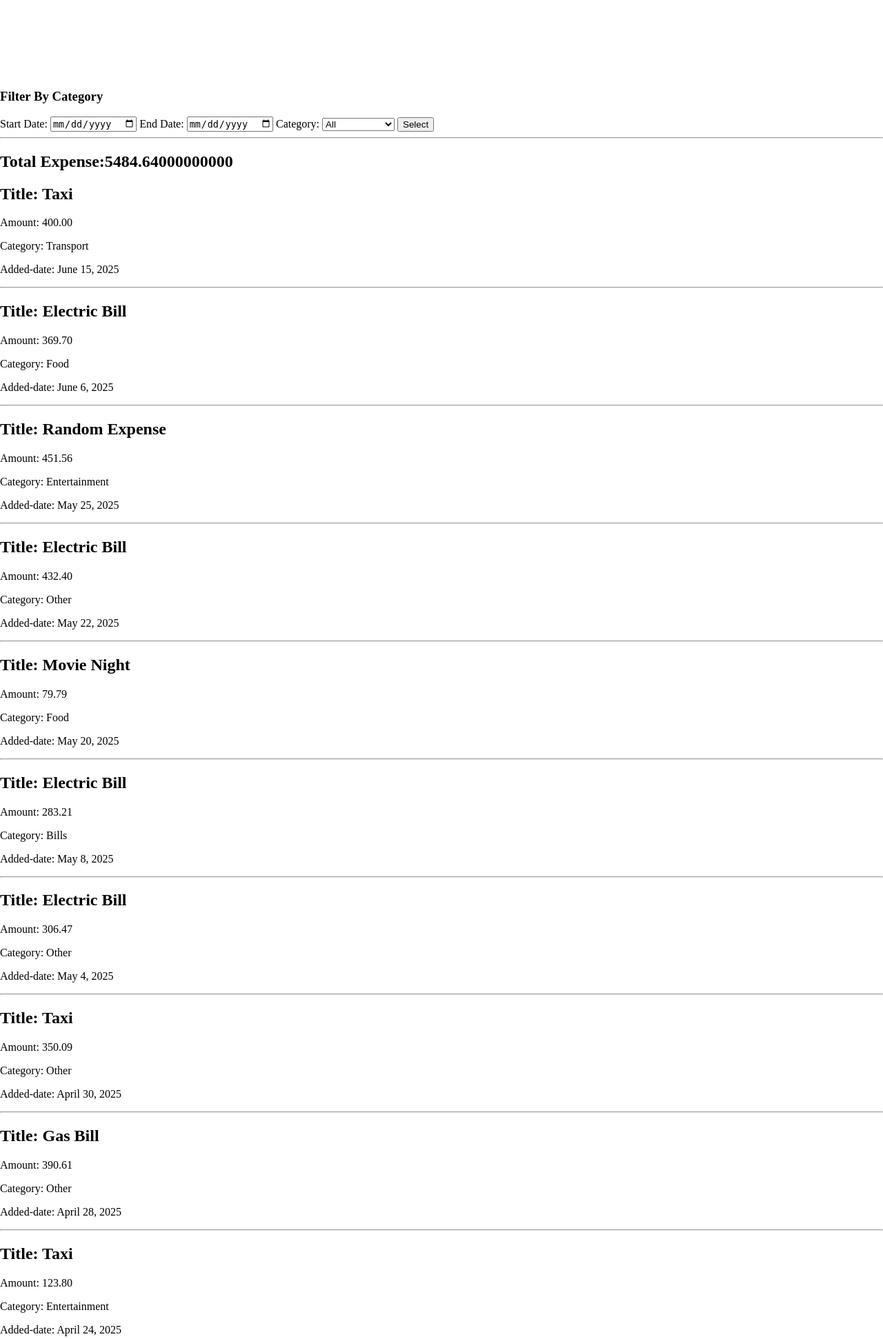
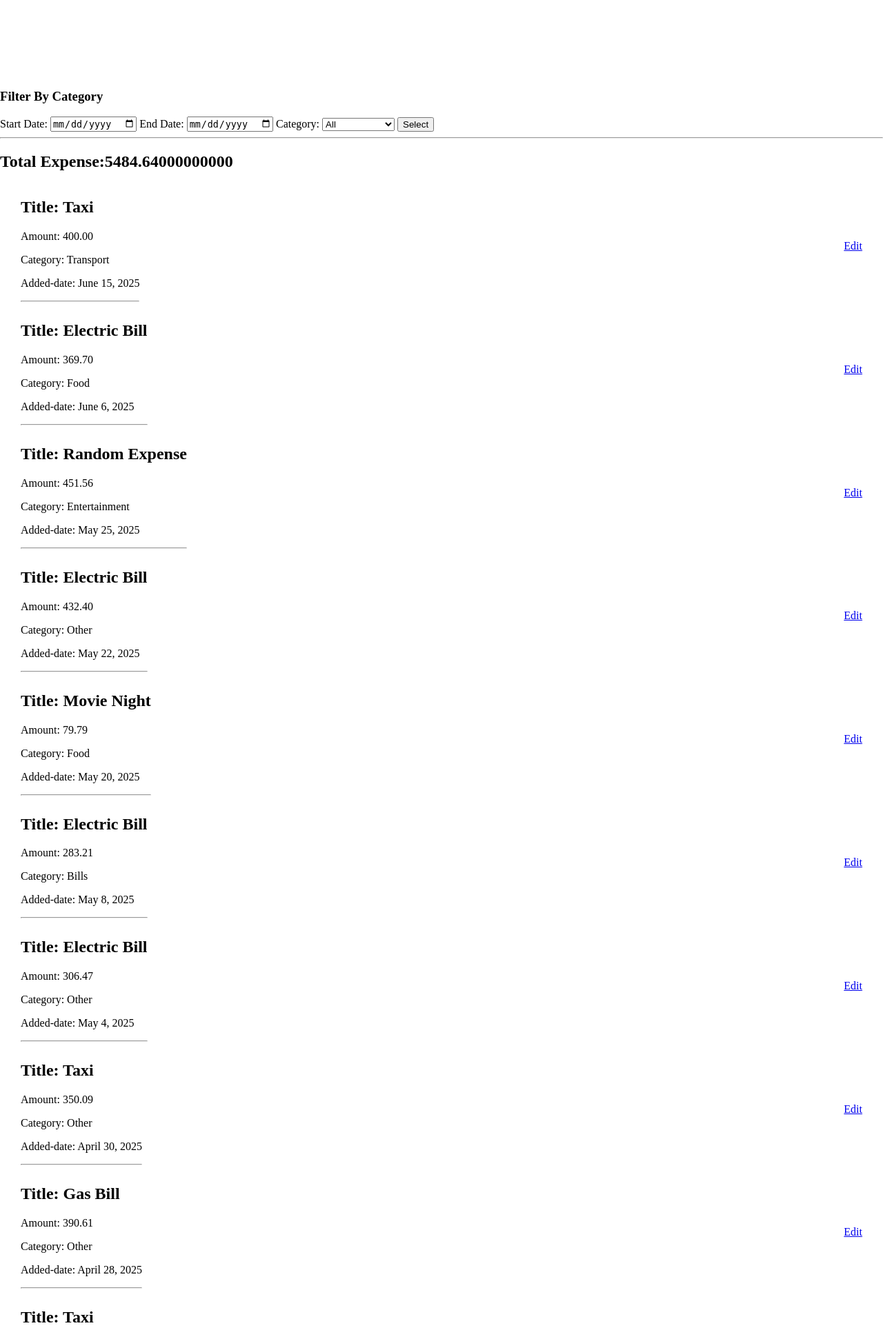
Before and after one commit to XxSamridhaxX/Expenses-Tracker-Django-, a Django app: page /expense/ in a window 1280 px wide. Shown: the top 1942 px of the page at 69% size. Run offline with Django 5.2, Linux system fonts and the light colour scheme; a user stored in the database is signed in; data comes from the database, SQL or seed files in the repository; both versions use the stored data as it was after the commit.

Commit message:
Edit expense done

```diff
--- a/expenses/templates/expenses/expense.html
+++ b/expenses/templates/expenses/expense.html
@@ -15,7 +15,8 @@
                         <option value="Food" {% if category == "Food" %}selected{% endif %}>Food</option>
                         <option value="Transport" {% if category == "Transport" %}selected{% endif %}>Transport</option>
                         <option value="Bills" {% if category == "Bills" %}selected{% endif %}>Bills</option>
-                <option value="Entertainment" {% if category == "Entertainment" %}selected{% endif %}>Entertainment</option>
+                        <option value="Entertainment" {% if category == "Entertainment" %}selected{% endif %}>
+                            Entertainment</option>
                         <option value="Other" {% if category == "Other" %}selected{% endif %}>Other</option>
                     </select>
                     <button type="submit">Select</button>
@@ -23,17 +24,22 @@
     </div>
     <hr>
     <h2>Total Expense:{{total_expenses}}</h2>
+
+    <div style="padding-left:30px;padding-right:30px;">
         {% for x in expense %}
-
-
+        <div style="display: flex; flex-direction: row; justify-content: space-between;">
+            <div>
                 <h2>Title: {{x.title}}</h2>
                 <p>Amount: {{x.amount}}</p>
                 <p>Category: {{x.category}}</p>
                 <p>Added-date: {{x.date}}</p>
                 <hr>
+            </div>
+            <div style="display:flex; align-items: center; text-align: center;">
+                <a href="{% url 'edit' x.id %}">Edit</a>
+            </div>
+        </div>
         {% endfor %}
+
     </div>
-
-
-
     {% endblock %}
--- a/expenses/templates/expenses/login.html
+++ b/expenses/templates/expenses/login.html
@@ -3,7 +3,7 @@
 
 {% block content %}
 
-<form method="POST">
+<form method="POST" style="margin-top:115px">
     {% csrf_token %}
     {{ form.as_p }}
     <button type="submit">Login</button>
--- a/expenses/urls.py
+++ b/expenses/urls.py
@@ -5,6 +5,9 @@ urlpatterns = [
     path('hello/',views.helllo),
     path('',views.expense_list,name='expense_list'),
     path('addExpense/',views.add_expense,name='add_expense'),
+
+    # For editing
+    path('edit/<int:pk>/',views.edit,name='edit'),
 
     # For dashboard
     path('dashboard/',views.dashboard,name="dashboard"),
--- a/expenses/views.py
+++ b/expenses/views.py
@@ -1,5 +1,5 @@
 from django.http import HttpResponse
-from django.shortcuts import render,redirect
+from django.shortcuts import render,redirect,get_object_or_404
 from .models import Expense
 from expenses.forms import ExpenseForm,EmailLoginForm,RegistrationForm
 from django.contrib import messages
@@ -111,3 +111,17 @@ def dashboard(request):
     }
 
     return render(request,'expenses/dashboard.html',context)
+
+def edit(request,pk):
+    instance=get_object_or_404(Expense,pk=pk,user=request.user)
+    if request.method=="POST":
+        form=ExpenseForm(request.POST,instance=instance)
+        if form.is_valid():
+            expense=form.save(commit=False)
+            expense.user=request.user
+            expense.save()
+            return redirect('expense_list')
+    else:
+        form=ExpenseForm(instance=instance)
+
+    return render(request,'expenses/edit_expense.html',{'form':form})
```
Also changed, not shown: expenses/templates/expenses/edit_expense.html (added, +10 -0 lines), db.sqlite3. Lines whose indentation alone changed are shown as unchanged.
